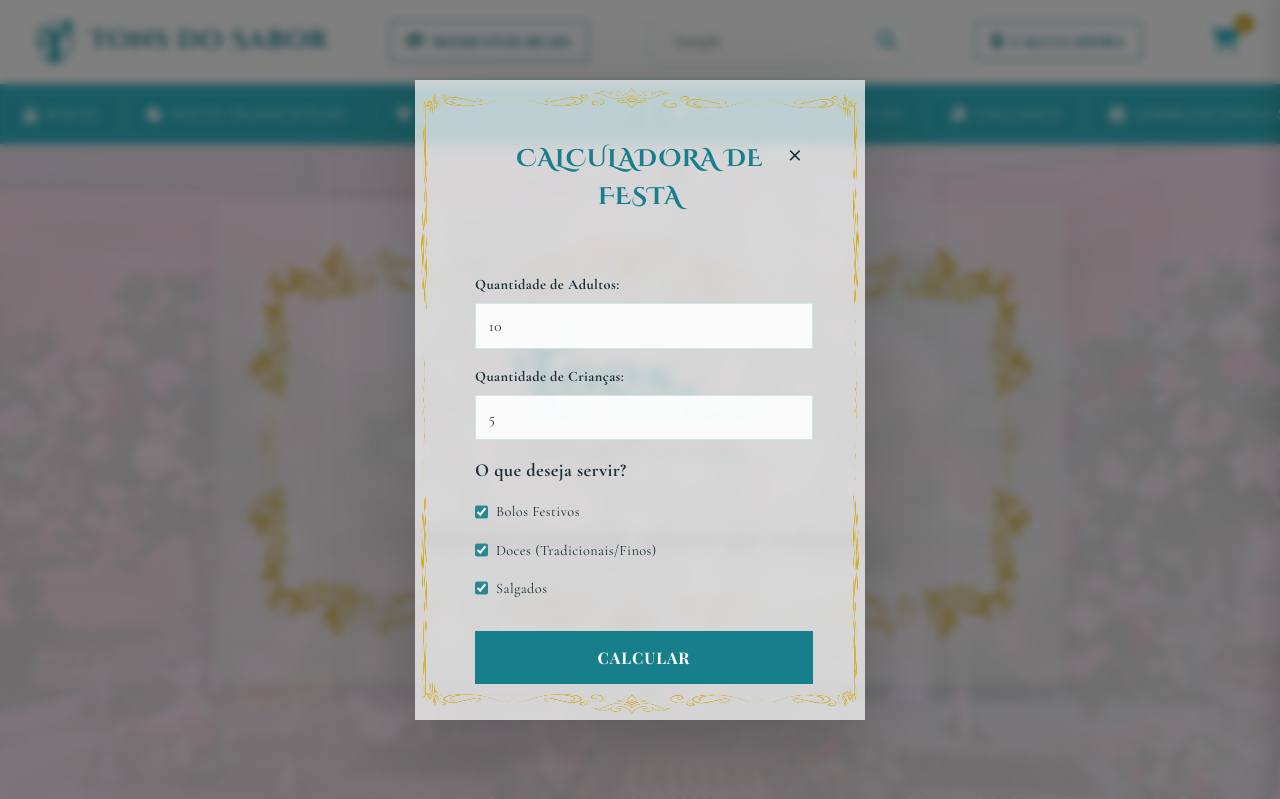
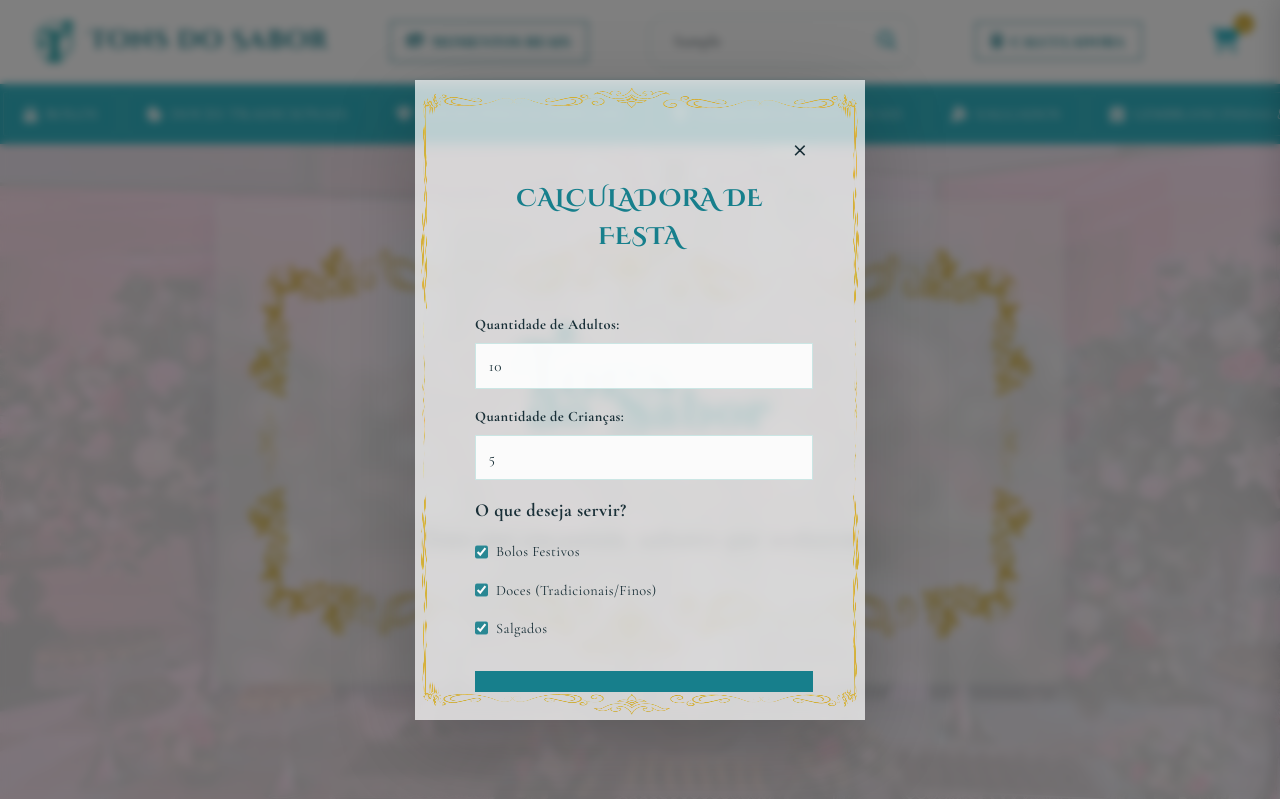
Before and after one commit to anapetranski-rgb/testetonsdosabor, a website: page index.html in a window 1280 px wide. Both pictures are taken after typing "Sample" into the empty fields and a click on the button "CALCULADORA". Shown: the top 799 px of the page. Drawn offline with nearby package versions, Linux system fonts and the light colour scheme; a web font is replaced by a local one.

Commit message:
fix(calculator-modal): adjust container padding and close button coordinates to prevent title overlap

```diff
--- a/style.css
+++ b/style.css
@@ -2518,12 +2518,13 @@ footer .copyright {
 /* 2. Fixar o 'X' de forma absoluta para o título não empurrá-lo em telas de 320px/360px */
 .calculator-box {
     position: relative !important; /* garante o alinhamento do botão */
+    padding-top: 40px !important; /* Dá um espaço confortável no topo para o título respirar */
 }
 
 .close-calc,
 .calculator-box .close-calc {
     position: absolute !important;
-    top: 20px !important;
-    right: 20px !important;
+    top: 15px !important;      /* Distância do topo do modal */
+    right: 15px !important;    /* Empurra bem para a direita, perto da borda dourada */
     z-index: 10 !important;
 }
```
